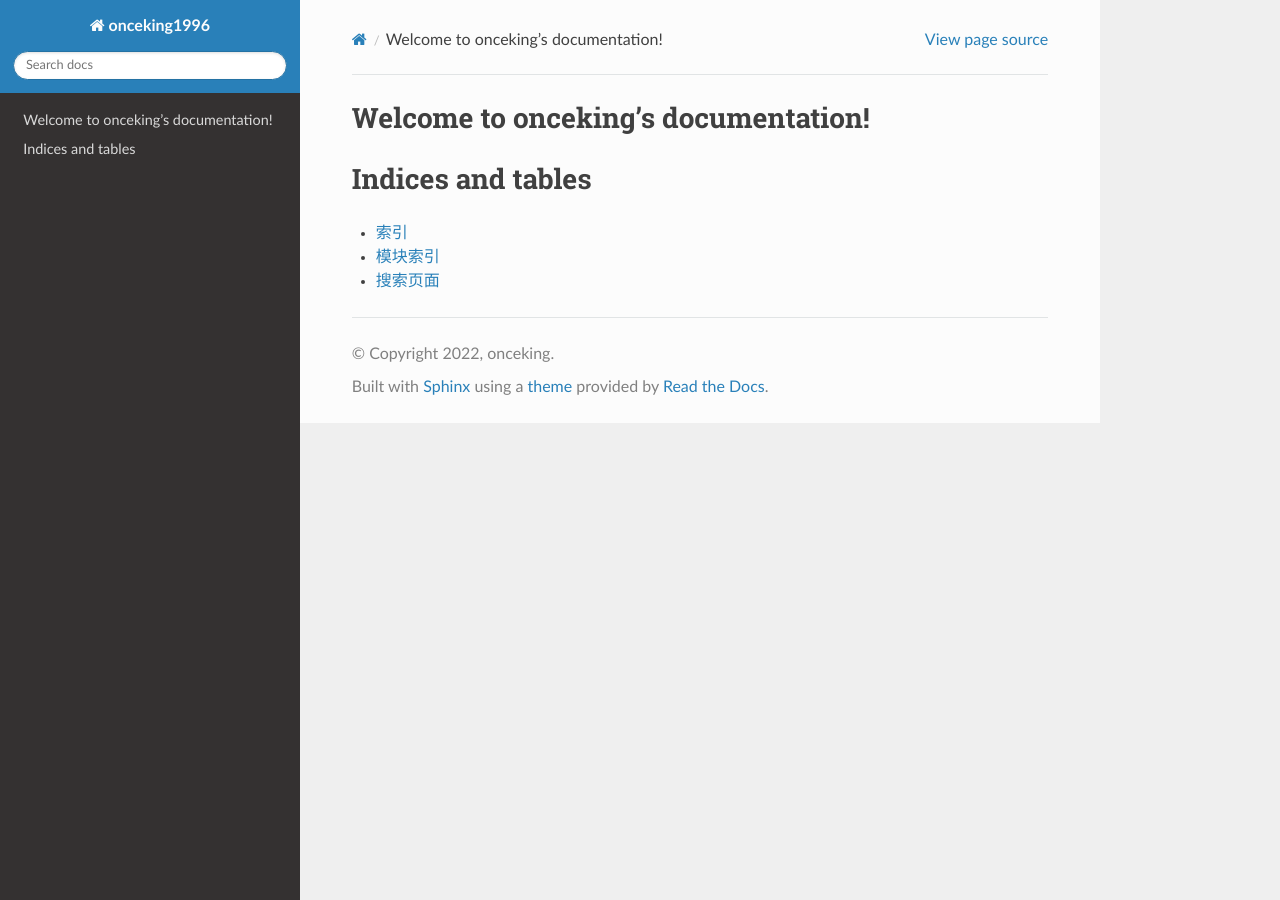
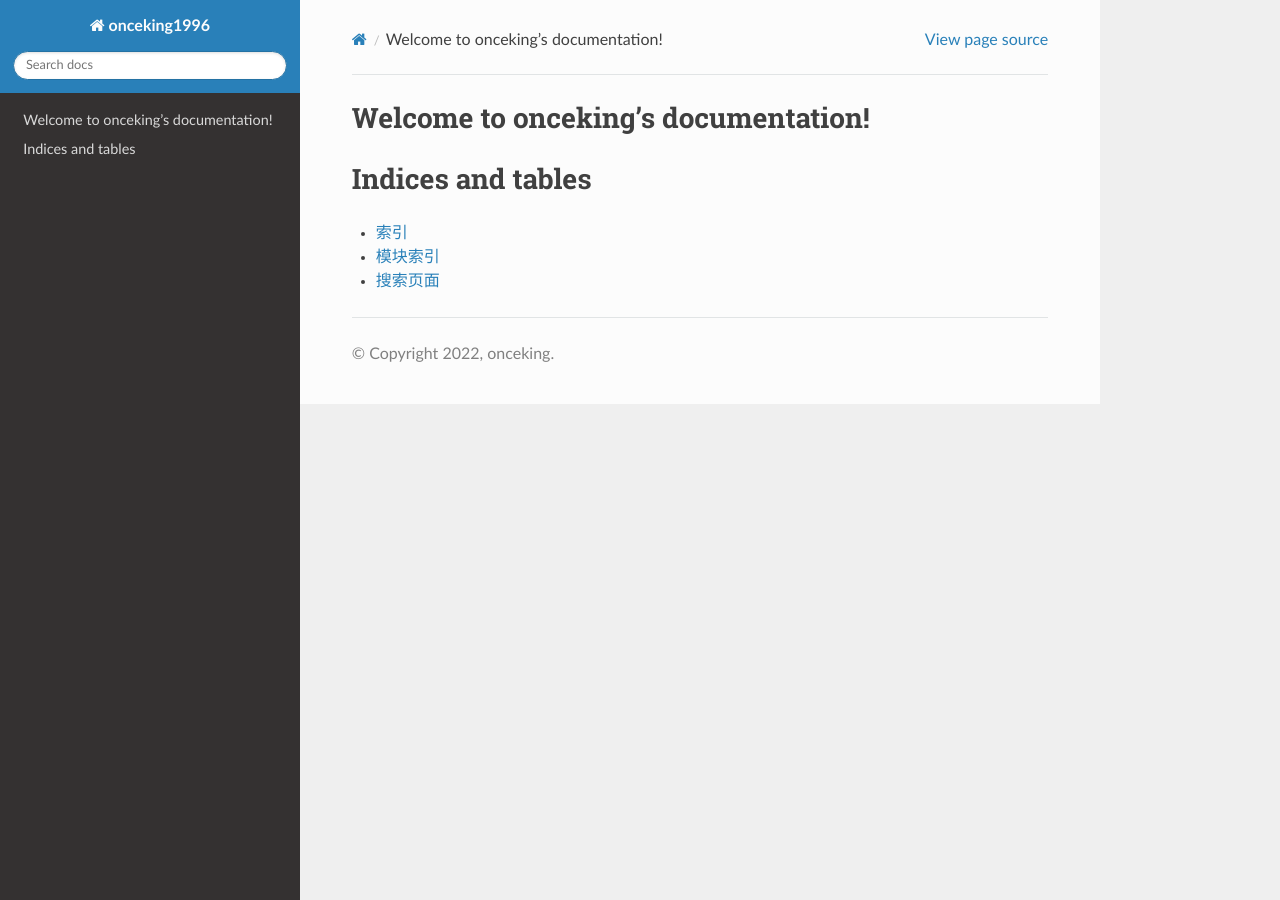
Before and after one commit to zjingwang/readthedocs, a Sphinx documentation site: the page built from onceking-docs/source/index.rst, in a window 1280 px wide. Built offline with Sphinx 7.4.7 and the Read the Docs theme 2.0.0, drawn with Linux system fonts in a browser that asks for light colours.

Commit message:
Update conf.py

```diff
--- a/onceking-docs/source/conf.py
+++ b/onceking-docs/source/conf.py
@@ -14,9 +14,9 @@
 # import sys
 # sys.path.insert(0, os.path.abspath('.'))
 import sphinx_rtd_theme
-#import recommonmark
-#import sphinx_markdown_tables
-#from recommonmark.transform import AutoStructify
+import recommonmark
+import sphinx_markdown_tables
+from recommonmark.transform import AutoStructify
 
 
 # -- Project information -----------------------------------------------------
@@ -35,7 +35,10 @@
 # Add any Sphinx extension module names here, as strings. They can be
 # extensions coming with Sphinx (named 'sphinx.ext.*') or your custom
 # ones.
-extensions = []
+extensions = [
+  'remarkdown',
+  'sphinx_markdown_tables'
+]
 
 # Add any paths that contain templates here, relative to this directory.
 templates_path = ['_templates']
@@ -50,7 +53,6 @@
 # List of patterns, relative to source directory, that match files and
 # directories to ignore when looking for source files.
 # This pattern also affects html_static_path and html_extra_path.
-extensions = []
 
 
 # -- Options for HTML output -------------------------------------------------
@@ -63,3 +65,4 @@
 # relative to this directory. They are copied after the builtin static files,
 # so a file named "default.css" will overwrite the builtin "default.css".
 html_static_path = ['_static']
+html_show_sphinx = False
```
